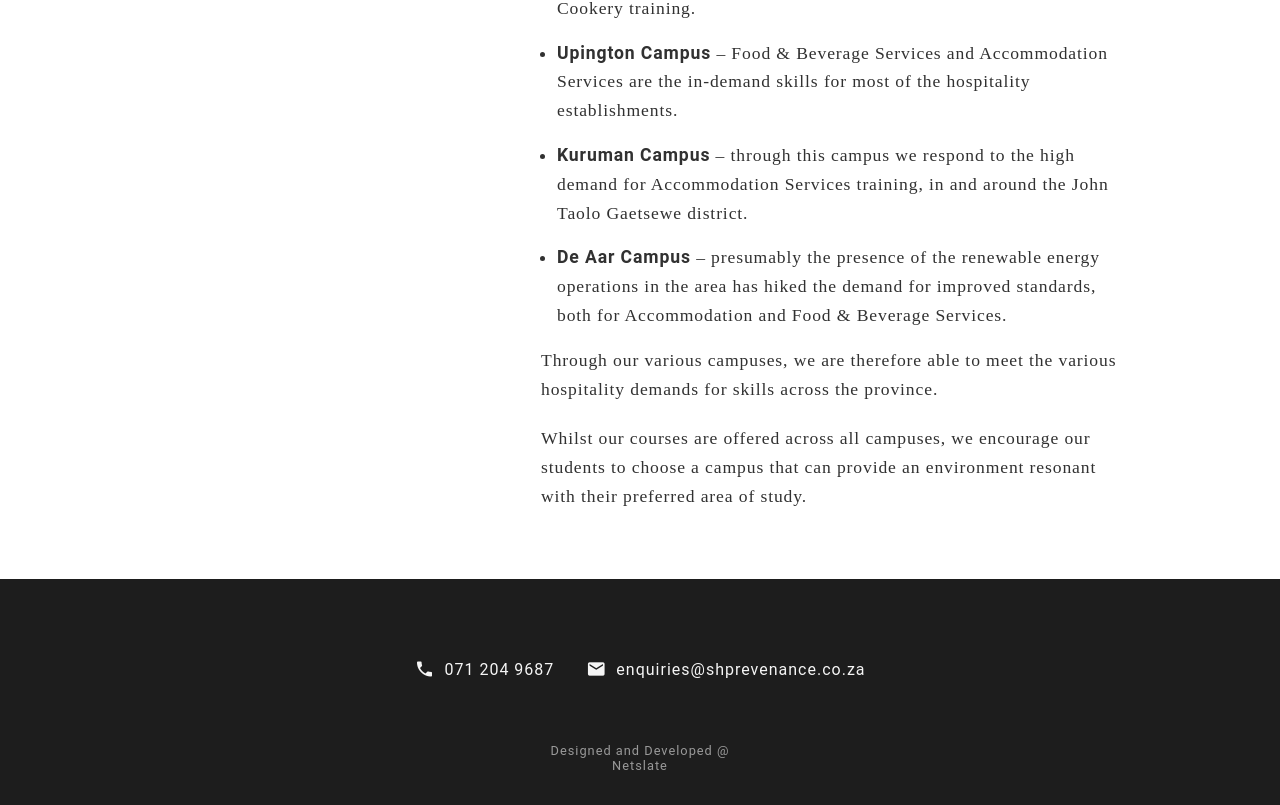
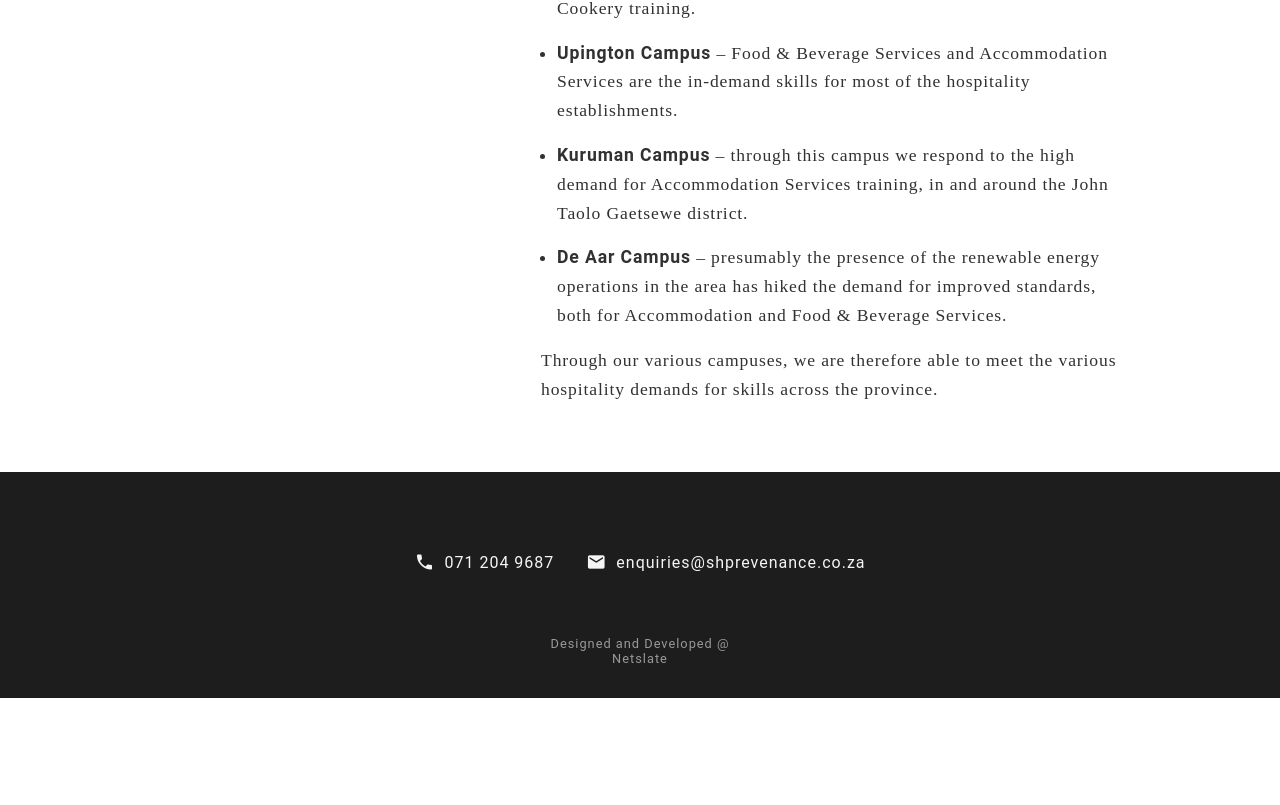
Before and after one commit to Spha88/hotel-school, a Next.js app: page /about in a window 1280 px wide. Shown: the part 1788-2593 px from the top of the page. After the commit the page ends 2486 px from the top, so only its background shows below. Built offline with nearby package versions, Linux system fonts and the light colour scheme.

Commit message:
Removed a paragraph last paragraph in about page

```diff
--- a/components/AboutContent/AboutContent.js
+++ b/components/AboutContent/AboutContent.js
@@ -73,7 +73,6 @@ const AboutContent = () => {
                         </Zoom>
                         <Zoom>
                             <p>Through our various campuses, we are therefore able to meet the various hospitality demands for skills across the province.</p>
-                            <p>Whilst our courses are offered across all campuses, we encourage our students to choose a campus that can provide an environment resonant with their preferred area of study.</p>
                         </Zoom>
                     </div>
                 </div>
```
